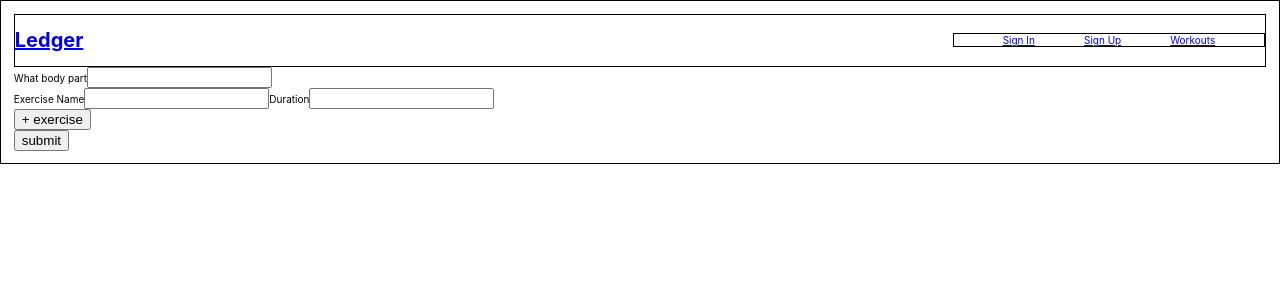
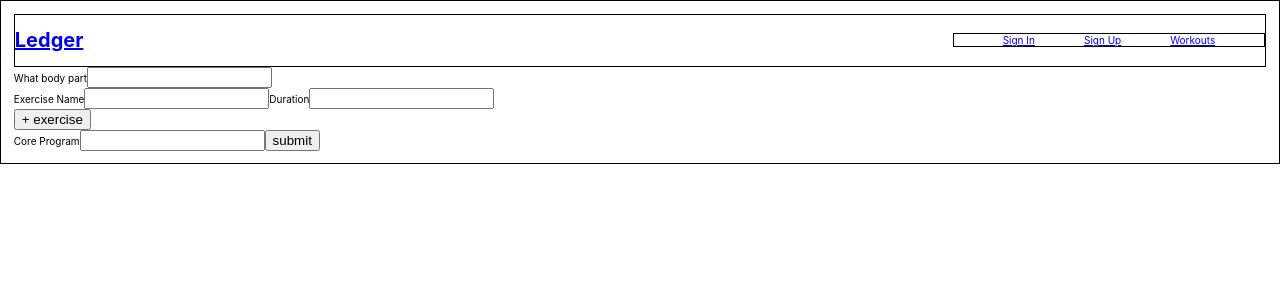
Before and after one commit to alanblee/workout-logger, a React (Create React App) app in the folder client/: page /workouts in a window 1280 px wide. Shown: the top 300 px of the page. Built offline with nearby package versions, Linux system fonts and the light colour scheme.

Commit message:
format date

```diff
--- a/client/src/components/workouts/workout-form/workout-form.jsx
+++ b/client/src/components/workouts/workout-form/workout-form.jsx
@@ -5,7 +5,7 @@ import "./workout-form.scss";
 const WorkoutForm = () => {
   //set form states
   const [formValues, setFormValues] = useState({
-    date: Date.now(),
+    date: new Date().toJSON().slice(0,10).replace(/-/g,'/'),
     id: "",
     workoutFocus: "",
     core: "",
@@ -33,6 +33,10 @@ const WorkoutForm = () => {
   //handle submit
   const handleSubmit = event => {
     event.preventDefault();
+    setFormValues({
+      ...formValues,
+      id: uuid()
+    });
     console.log(formValues);
   };
   //add exercise
@@ -88,6 +92,15 @@ const WorkoutForm = () => {
         <div>
           <button onClick={addExercise}>+ exercise</button>
         </div>
+        <label htmlFor="core">
+          Core Program
+          <input
+            type="text"
+            name="core"
+            value={formValues.core}
+            onChange={handleChange}
+          />
+        </label>
         <input type="submit" value="submit" />
       </form>
     </div>
```
